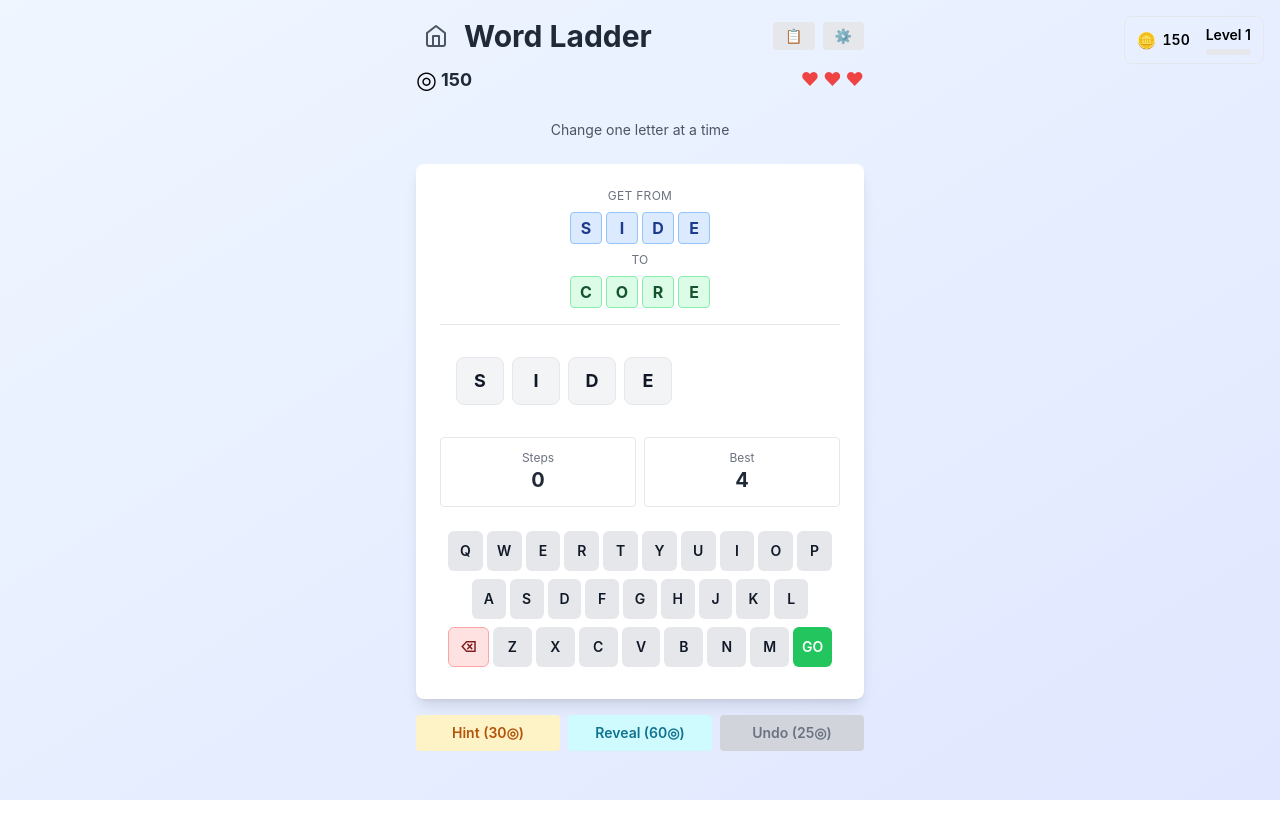
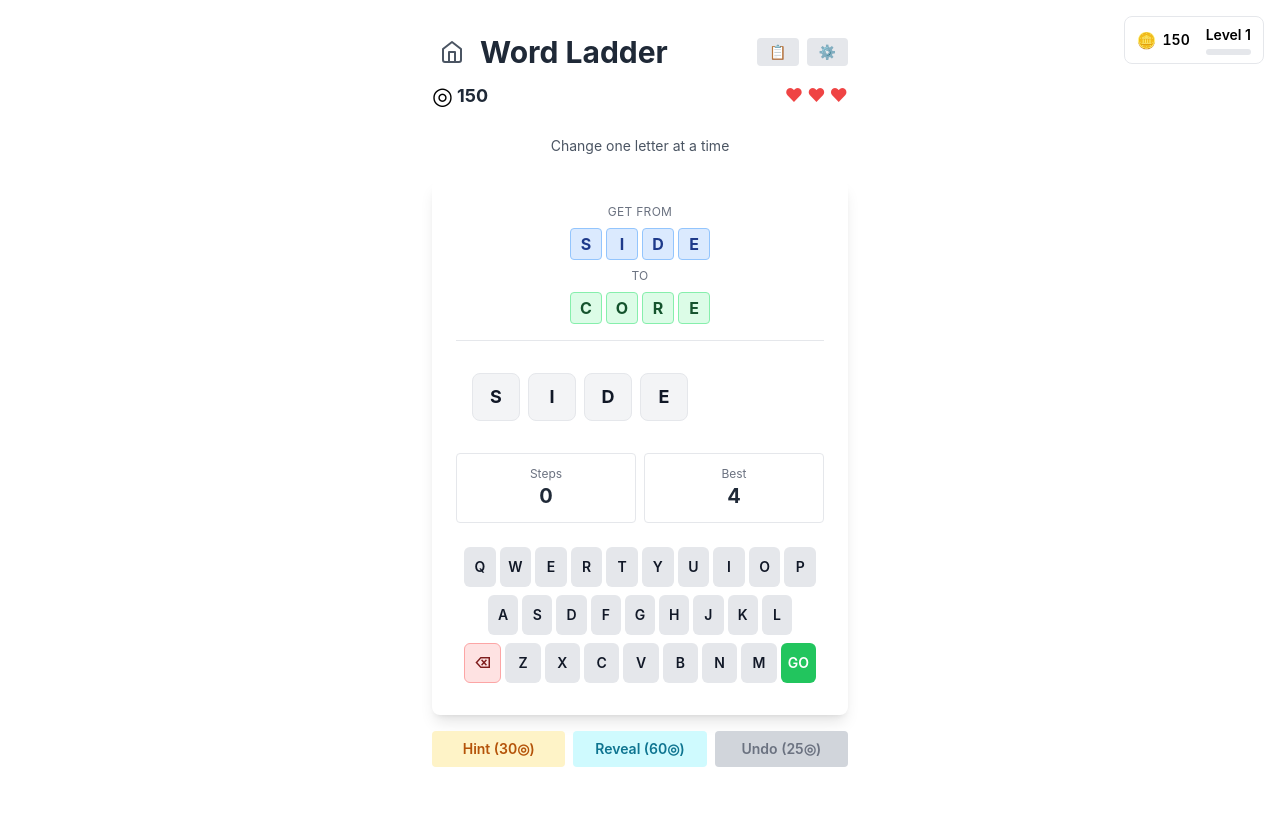
Before and after one commit to nicholasgarnerviad-debug/In-progress-word-ladder-, a React (Vite) app: page /play/classic in a window 1280 px wide. Before the commit the page ends 800 px from the top, so only its background shows below. Built offline with nearby package versions, Linux system fonts and the light colour scheme.

Commit message:
refactor: add max-w-md centered container to Classic game layout

```diff
--- a/src/ClassicGame.tsx
+++ b/src/ClassicGame.tsx
@@ -274,11 +274,11 @@ export const ClassicGame: React.FC = () => {
   };
 
   return (
-    <div className="min-h-screen bg-gradient-to-br from-blue-50 to-indigo-100 dark:from-gray-900 dark:to-gray-800 p-4">
+    <div className="min-h-screen bg-white dark:bg-slate-950 flex flex-col items-center justify-start pt-8 pb-12">
       <div className="fixed top-4 right-4 z-50">
         <WalletStrip compact={true} />
       </div>
-      <div className="max-w-md mx-auto">
+      <div className="w-full max-w-md px-4">
         <div className="flex justify-between items-center mb-2">
           <div className="flex items-center gap-2">
             <HomeButton isGameInProgress={game.state.phase === 'playing'} />
```
